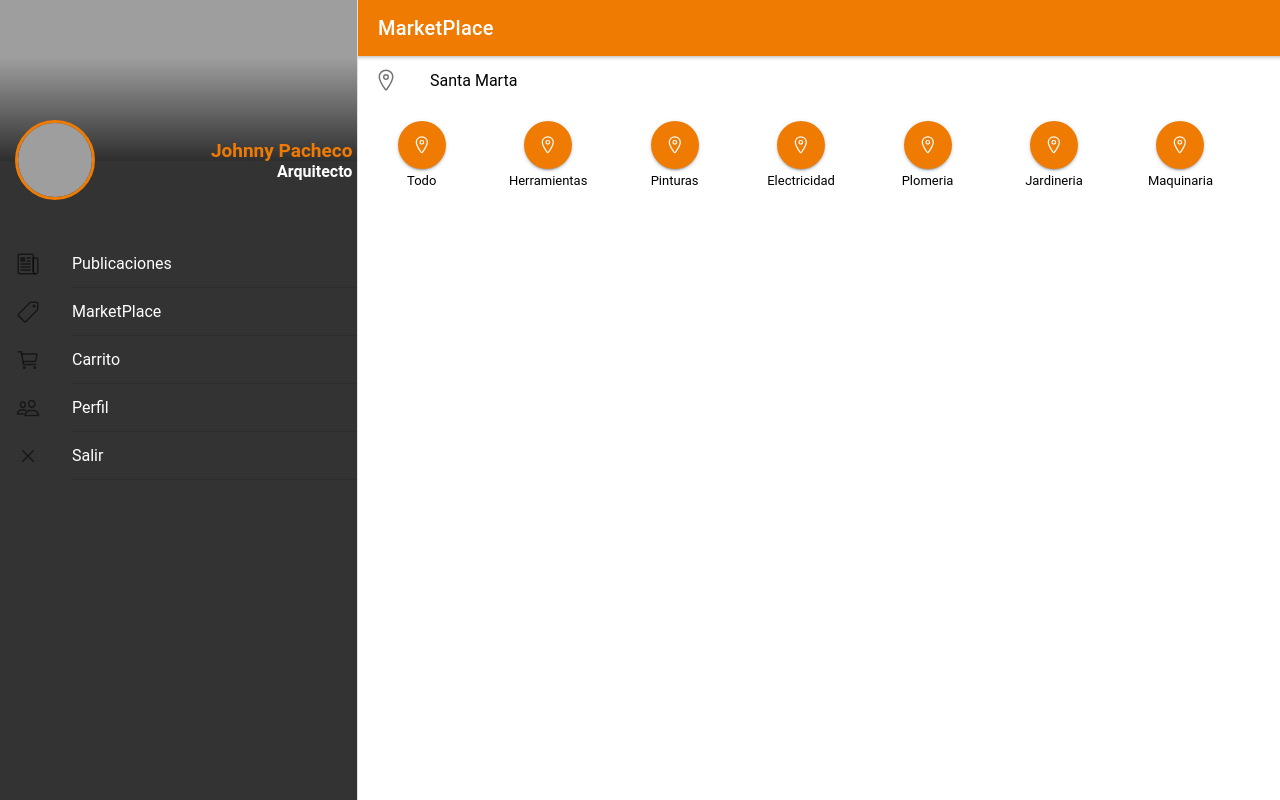
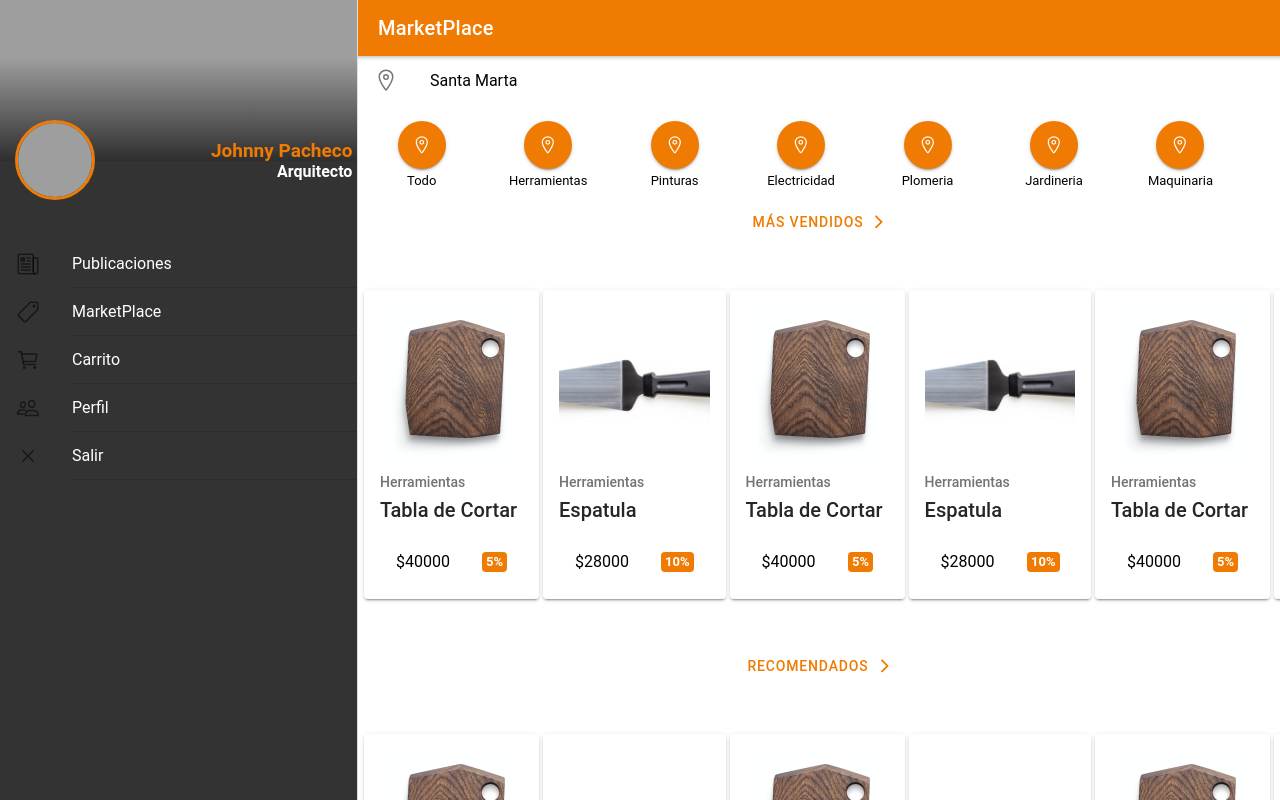
Before and after one commit to dev-120/construclick-app, a React (Create React App) app: page /marketplace in a window 1280 px wide. Built offline with nearby package versions, Linux system fonts and the light colour scheme; grey boxes are pictures that could not be loaded.

Commit message:
Marketplace product list view

```diff
--- a/src/pages/MarketPlace/MarketPlace.css
+++ b/src/pages/MarketPlace/MarketPlace.css
@@ -38,3 +38,35 @@
     text-align: center;
     font-size: 13px;
 }
+
+
+.list_Products {
+    height: 50vh;
+    /* box-sizing: border-box; */
+    width: 100%;
+    display: flex;
+    flex-wrap: nowrap;
+    overflow-x: scroll;
+    padding: 0.5vh;
+}
+
+.product_item {
+    display: flex;
+    flex-direction: column;
+    justify-content: center;
+    align-items: center;
+    height: 100%;
+    width: 100%;
+}
+
+.product_item > ion-card > ion-card-header > ion-img {
+    float: center;
+    width: 100%;
+    height: 20vh;
+    object-fit: cover;
+}
+
+ion-card {
+    margin-left: 2px;
+    margin-right: 2px;
+}
--- a/src/pages/MarketPlace/MarketPlace.tsx
+++ b/src/pages/MarketPlace/MarketPlace.tsx
@@ -1,4 +1,4 @@
-import React, { useState } from "react";
+import React, { useEffect, useState } from "react";
 import {
   IonImg,
   IonPage,
@@ -17,61 +17,204 @@ import {
   useIonModal,
   IonSelectOption,
   IonTitle,
+  IonCard,
+  IonCardHeader,
+  IonCardSubtitle,
+  IonCardTitle,
+  IonCardContent,
+  IonBadge,
+  IonText,
+  IonButtons,
 } from "@ionic/react";
-import { locationOutline } from 'ionicons/icons';
+import { locationOutline, chevronForwardOutline } from "ionicons/icons";
 
-import './MarketPlace.css';
-import Header from '../../components/Header/Header';
+import "./MarketPlace.css";
+import Header from "../../components/Header/Header";
 
-const cities = [
-  "Santa Marta",
-  "Barranquilla",
-  "Medellin"
+import tool1 from "./testImages/tool1.jpg";
+import tool2 from "./testImages/tool2.jpg";
+
+const exampleItems = [
+  {
+    productId: 0,
+    img: tool2,
+    productTitle: "Tabla de Cortar",
+    productPrice: 40000,
+    discount: 5,
+  },
+  {
+    productId: 1,
+    img: tool1,
+    productTitle: "Espatula",
+    productPrice: 28000,
+    discount: 10,
+  },
+  {
+    productId: 2,
+    img: tool2,
+    productTitle: "Tabla de Cortar",
+    productPrice: 40000,
+    discount: 5,
+  },
+  {
+    productId: 3,
+    img: tool1,
+    productTitle: "Espatula",
+    productPrice: 28000,
+    discount: 10,
+  },
+  {
+    productId: 4,
+    img: tool2,
+    productTitle: "Tabla de Cortar",
+    productPrice: 40000,
+    discount: 5,
+  },
+  {
+    productId: 5,
+    img: tool1,
+    productTitle: "Espatula",
+    productPrice: 28000,
+    discount: 10,
+  },
 ];
 
+const cities = ["Santa Marta", "Barranquilla", "Medellin"];
+
 const categories = [
-  'Todo',
-  'Herramientas',
-  'Pinturas',
-  'Electricidad',
-  'Plomeria',
-  'Jardineria',
-  'Maquinaria'
-]
+  "Todo",
+  "Herramientas",
+  "Pinturas",
+  "Electricidad",
+  "Plomeria",
+  "Jardineria",
+  "Maquinaria",
+];
+type imageItem = {
+  productId: number | undefined;
+  img: string;
+  productTitle: string;
+  productPrice: number;
+  discount: number;
+};
 
 type PropsSelectCity = {
   onChange: Function;
 };
 
-const SelectCity : React.FC<PropsSelectCity> = ({ onChange }) => (
+interface sectionBuilder {
+  sectionName: string;
+}
+
+const SectionsBuilder: React.FC<sectionBuilder> = ({ sectionName }) => {
+  const [section, setSections] = useState([...exampleItems]);
+  return (
+    <>
+      <IonButton expand="full" fill="clear">
+        <IonText>{sectionName}</IonText>
+        <IonIcon icon={chevronForwardOutline} slot="end" />
+      </IonButton>
+
+      <ProductList items={section} />
+    </>
+  );
+};
+
+const ProductCard: React.FC<imageItem> = ({
+  productId,
+  img,
+  productTitle,
+  productPrice,
+  discount,
+}) => {
+  return (
+    <div className="product_item">
+      <IonCard mode="md">
+        <IonCardHeader>
+          <IonImg src={img} />
+          <IonCardSubtitle>Herramientas</IonCardSubtitle>
+          <IonCardTitle>{productTitle}</IonCardTitle>
+        </IonCardHeader>
+
+        <IonCardContent>
+          <IonItem lines="none">
+            <IonText>${productPrice}</IonText>
+            <IonBadge color="primary" slot="end">
+              {discount}%
+            </IonBadge>
+          </IonItem>
+        </IonCardContent>
+      </IonCard>
+    </div>
+  );
+};
+
+interface productList {
+  items: Array<any>;
+}
+
+const ProductList: React.FC<productList> = ({ items }) => {
+  return (
+    <div className="list_Products">
+      {items.map(
+        (
+          item: {
+            productId: number | undefined;
+            img: string;
+            productTitle: string;
+            productPrice: number;
+            discount: number;
+          },
+          index: React.Key | null | undefined
+        ) => (
+          <ProductCard
+            key={item.productId}
+            productId={item.productId}
+            img={item.img}
+            productTitle={item.productTitle}
+            productPrice={item.productPrice}
+            discount={item.discount}
+          />
+        )
+      )}
+    </div>
+  );
+};
+
+const SelectCity: React.FC<PropsSelectCity> = ({ onChange }) => (
   <IonContent>
     <IonToolbar>
-      <IonTitle>
-        Selecciona una ciudad
-      </IonTitle>
+      <IonTitle>Selecciona una ciudad</IonTitle>
     </IonToolbar>
     {cities.map((opt) => (
-      <IonItem button onClick={() => {onChange(opt)}} >
+      <IonItem
+        button
+        onClick={() => {
+          onChange(opt);
+        }}
+      >
         {opt}
       </IonItem>
     ))}
   </IonContent>
 );
 
-const Category : React.FC<{ name: string}> = ({ name }) => (
-  <div className="category_opt" >
-    <IonButton className="container_icon_button_category_opt" >
+const Category: React.FC<{ name: string }> = ({ name }) => (
+  <div className="category_opt">
+    <IonButton className="container_icon_button_category_opt">
       <IonIcon className="icon_button_category_opt" icon={locationOutline} />
     </IonButton>
     <span>{name}</span>
   </div>
-)
+);
 
 const SelectCategory = () => (
   <div className="list_Categories">
-    {categories.map(cat => <Category name={cat} />)}
+    {categories.map((cat) => (
+      <Category name={cat} />
+    ))}
   </div>
-)
+);
 
 const MarketPlacePage = () => {
   const [city, setCity] = useState(cities[0]);
@@ -79,20 +222,22 @@ const MarketPlacePage = () => {
     onChange: (v: string) => {
       setCity(v);
       closeCityFilter();
-    }
+    },
   });
 
   return (
     <IonPage>
       <Header canBack={false} title="MarketPlace" />
       <IonContent>
-        <IonItem onClick={() => openCityFilter()} button lines="none" >
+        <IonItem onClick={() => openCityFilter()} button lines="none">
           <IonIcon icon={locationOutline} slot="start" />
-          <IonLabel>
-            {city}
-          </IonLabel>
+          <IonLabel>{city}</IonLabel>
         </IonItem>
         <SelectCategory />
+        <SectionsBuilder sectionName="Más Vendidos" />
+        <SectionsBuilder sectionName="Recomendados" />
+        <SectionsBuilder sectionName="Más Vistos" />
+        <SectionsBuilder sectionName="Oferta" />
       </IonContent>
     </IonPage>
   );
```
Also changed, not shown: src/pages/MarketPlace/testImages/tool1.jpg (added), src/pages/MarketPlace/testImages/tool2.jpg (added).
